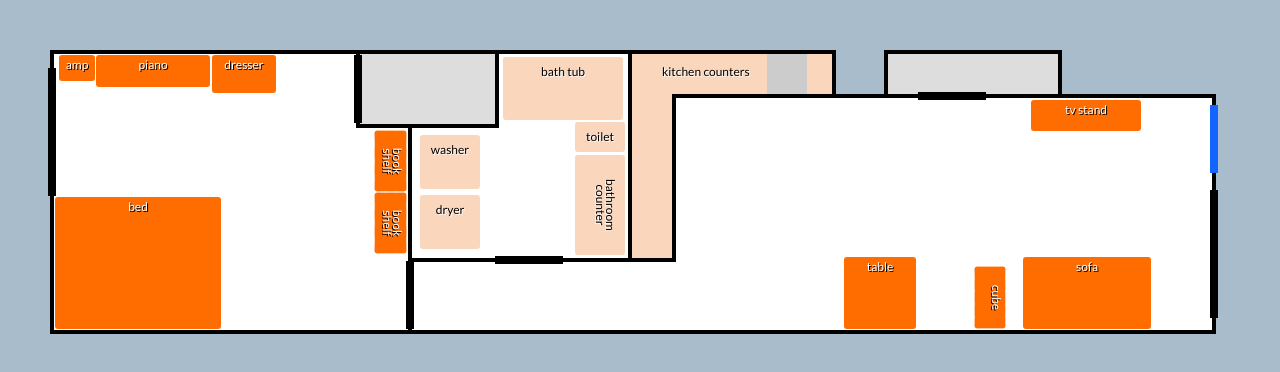
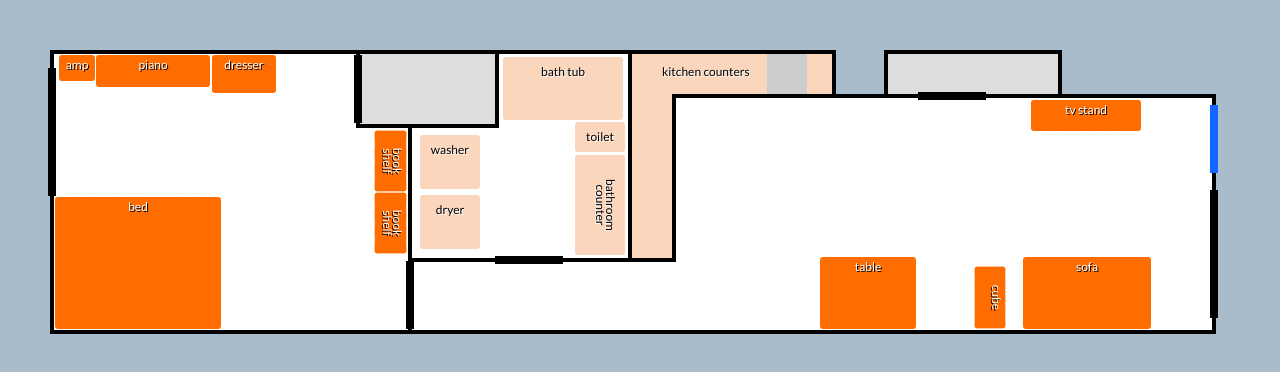
Before and after one commit to morningface/stuff, a plain HTML site: page apt.html in a window 1280 px wide. Drawn offline with Linux system fonts and the light colour scheme.

Commit message:
new table dimensions

```diff
--- a/apt.html
+++ b/apt.html
@@ -240,7 +240,7 @@
 	}
 
 	#kitchen-table {
-		width: 72px;
+		width: 96px;
 		height: 72px;
 		bottom: 5px;
 		right: 300px;
```
